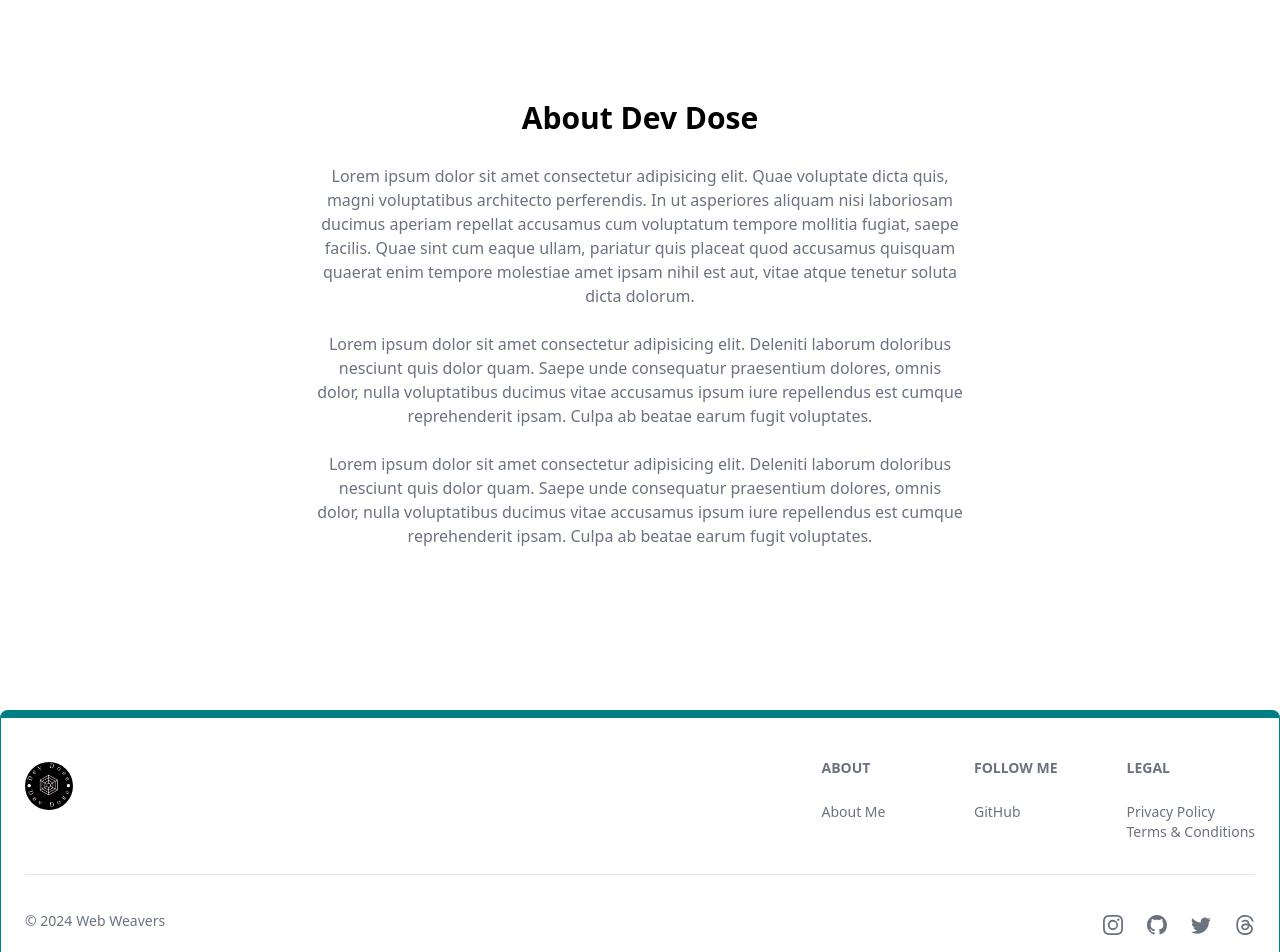
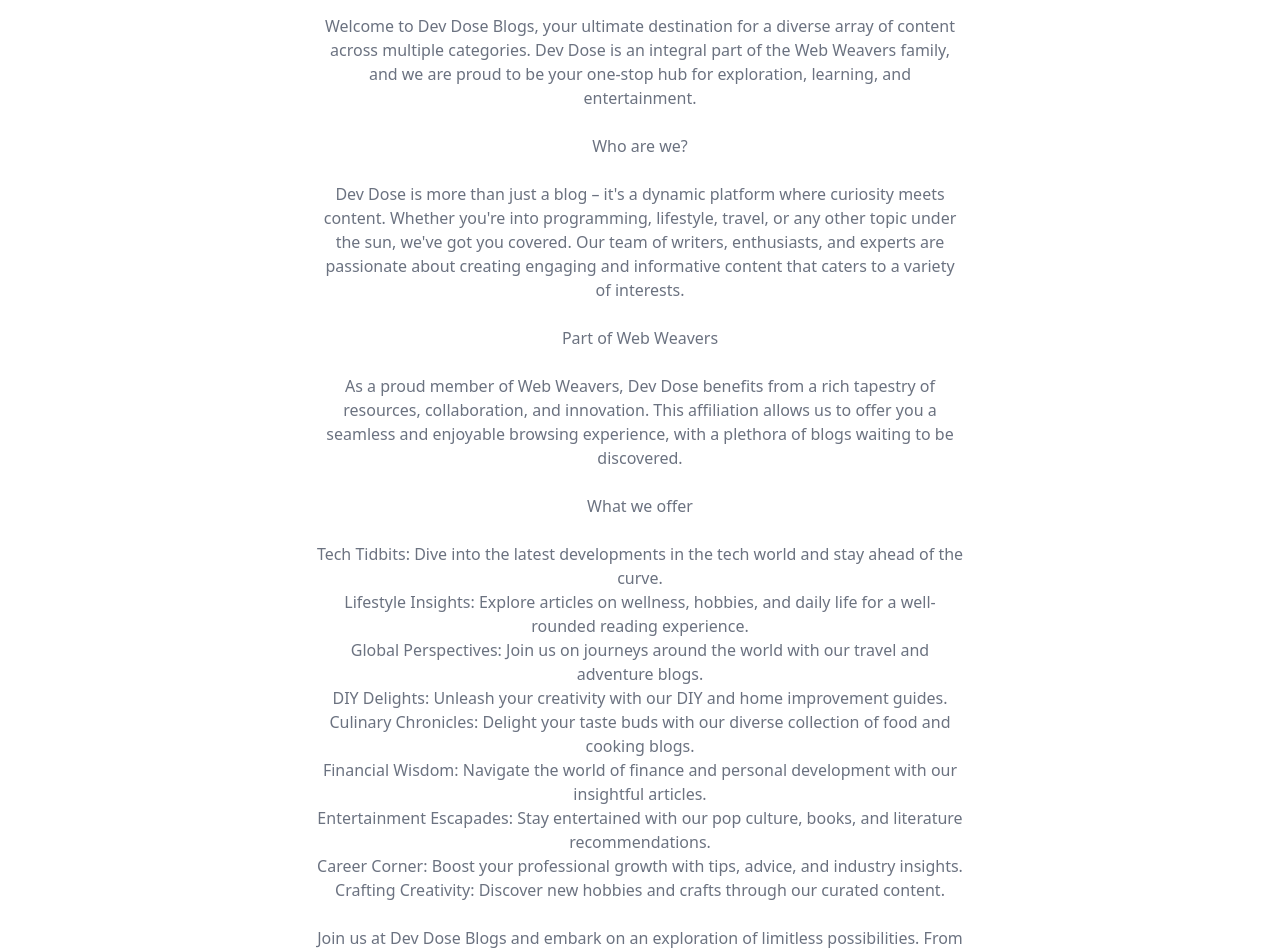
Before and after one commit to ScareCrow-23/blog.app, a React (Vite) app in the folder client/: page /about in a window 1280 px wide. Shown: the part 160-1112 px from the top of the page. Built offline with nearby package versions, Linux system fonts and the light colour scheme; no server answers.

Commit message:
Finishing touches

```diff
--- a/client/src/components/CallToAction.jsx
+++ b/client/src/components/CallToAction.jsx
@@ -1,6 +1,7 @@
 import { AiFillInstagram } from "react-icons/ai";
 import { FaTwitter, FaGithub } from "react-icons/fa";
 import { FaLinkedin } from "react-icons/fa6";
+import { Link } from "react-router-dom";
 
 export default function CallToAction() {
   return (
@@ -9,10 +10,23 @@ export default function CallToAction() {
         <h2 className="text-2xl">Wanna Know more about us?</h2>
         <p className="text-gray-500 my-5">Follow us on our socials</p>
         <div className=" flex gap-3 ">
-          <AiFillInstagram />
-          <FaTwitter />
-          <FaLinkedin />
-          <FaGithub />
+          <Link to={"https://www.instagram.com/_web_weavers_/"} target="_blank">
+            <AiFillInstagram />
+          </Link>
+          <Link to={"#"} target="_blank">
+            <FaTwitter />
+          </Link>
+          <Link
+            to={
+              "https://in.linkedin.com/in/saumil-dhumal-929248263?original_referer="
+            }
+            target="_blank"
+          >
+            <FaLinkedin />
+          </Link>
+          <Link to={"https://github.com/ScareCrow-23"} target="_blank">
+            <FaGithub />
+          </Link>
         </div>
       </div>
       <div className="p-7 flex-1">
--- a/client/src/components/Footer.jsx
+++ b/client/src/components/Footer.jsx
@@ -1,7 +1,12 @@
 import { Footer } from "flowbite-react";
 import { Link } from "react-router-dom";
 import logo from "../assets/logo.png";
-import { BsInstagram, BsGithub, BsTwitter, BsThreads } from "react-icons/bs";
+import {
+  BsInstagram,
+  BsGithub,
+  BsTwitter,
+  BsLinkedin,
+} from "react-icons/bs";
 export default function FooterCom() {
   return (
     <Footer container className="border border-t-8 border-[#008080]">
@@ -43,7 +48,9 @@ export default function FooterCom() {
             <div>
               <Footer.Title title="Legal" />
               <Footer.LinkGroup col>
-                <Footer.Link href="#">Privacy Policy</Footer.Link>
+                <Footer.Link href="">
+                  Privacy Policy
+                </Footer.Link>
               </Footer.LinkGroup>
               <Footer.LinkGroup col>
                 <Footer.Link href="#">Terms & Conditions</Footer.Link>
@@ -59,10 +66,19 @@ export default function FooterCom() {
             year={new Date().getFullYear()}
           />
           <div className=" flex gap-6 sm:mt-2 mt-4 sm:justify-center">
-            <Footer.Icon href="#" icon={BsInstagram} />
-            <Footer.Icon href="#" icon={BsGithub} />
+            <Footer.Icon
+              href="https://www.instagram.com/_web_weavers_/"
+              icon={BsInstagram}
+            />
+            <Footer.Icon
+              href="https://github.com/ScareCrow-23"
+              icon={BsGithub}
+            />
             <Footer.Icon href="#" icon={BsTwitter} />
-            <Footer.Icon href="#" icon={BsThreads} />
+            <Footer.Icon
+              href="https://in.linkedin.com/in/saumil-dhumal-929248263?original_referer="
+              icon={BsLinkedin}
+            />
           </div>
         </div>
       </div>
--- a/client/src/pages/About.jsx
+++ b/client/src/pages/About.jsx
@@ -10,27 +10,73 @@ export default function About() {
           </h1>
           <div className=" text-md text-gray-500 flex flex-col gap-6">
             <p>
-              Lorem ipsum dolor sit amet consectetur adipisicing elit. Quae
-              voluptate dicta quis, magni voluptatibus architecto perferendis.
-              In ut asperiores aliquam nisi laboriosam ducimus aperiam repellat
-              accusamus cum voluptatum tempore mollitia fugiat, saepe facilis.
-              Quae sint cum eaque ullam, pariatur quis placeat quod accusamus
-              quisquam quaerat enim tempore molestiae amet ipsam nihil est aut,
-              vitae atque tenetur soluta dicta dolorum.
+              Welcome to Dev Dose Blogs, your ultimate destination for a diverse
+              array of content across multiple categories. Dev Dose is an
+              integral part of the Web Weavers family, and we are proud to be
+              your one-stop hub for exploration, learning, and entertainment.
+            </p>
+            <h2>Who are we?</h2>
+            <p>
+              Dev Dose is more than just a blog – it's a dynamic platform where
+              curiosity meets content. Whether you're into programming,
+              lifestyle, travel, or any other topic under the sun, we've got you
+              covered. Our team of writers, enthusiasts, and experts are
+              passionate about creating engaging and informative content that
+              caters to a variety of interests.
+            </p>
+            <h2>Part of Web Weavers</h2>
+            <p>
+              As a proud member of Web Weavers, Dev Dose benefits from a rich
+              tapestry of resources, collaboration, and innovation. This
+              affiliation allows us to offer you a seamless and enjoyable
+              browsing experience, with a plethora of blogs waiting to be
+              discovered.
+            </p>
+            <h2>What we offer</h2>
+            <p>
+              <ul>
+                <li>
+                  Tech Tidbits: Dive into the latest developments in the tech
+                  world and stay ahead of the curve.
+                </li>
+                <li>
+                  Lifestyle Insights: Explore articles on wellness, hobbies, and
+                  daily life for a well-rounded reading experience.
+                </li>
+                <li>
+                  Global Perspectives: Join us on journeys around the world with
+                  our travel and adventure blogs.
+                </li>
+                <li>
+                  DIY Delights: Unleash your creativity with our DIY and home
+                  improvement guides.
+                </li>
+                <li>
+                  Culinary Chronicles: Delight your taste buds with our diverse
+                  collection of food and cooking blogs.
+                </li>
+                <li>
+                  Financial Wisdom: Navigate the world of finance and personal
+                  development with our insightful articles.
+                </li>
+                <li>
+                  Entertainment Escapades: Stay entertained with our pop
+                  culture, books, and literature recommendations.
+                </li>
+                <li>
+                  Career Corner: Boost your professional growth with tips,
+                  advice, and industry insights.
+                </li>
+                <li>
+                  Crafting Creativity: Discover new hobbies and crafts through
+                  our curated content.
+                </li>
+              </ul>
             </p>
             <p>
-              Lorem ipsum dolor sit amet consectetur adipisicing elit. Deleniti
-              laborum doloribus nesciunt quis dolor quam. Saepe unde consequatur
-              praesentium dolores, omnis dolor, nulla voluptatibus ducimus vitae
-              accusamus ipsum iure repellendus est cumque reprehenderit ipsam.
-              Culpa ab beatae earum fugit voluptates.
-            </p>
-            <p>
-              Lorem ipsum dolor sit amet consectetur adipisicing elit. Deleniti
-              laborum doloribus nesciunt quis dolor quam. Saepe unde consequatur
-              praesentium dolores, omnis dolor, nulla voluptatibus ducimus vitae
-              accusamus ipsum iure repellendus est cumque reprehenderit ipsam.
-              Culpa ab beatae earum fugit voluptates.
+              Join us at Dev Dose Blogs and embark on an exploration of
+              limitless possibilities. From coding to lifestyle and everything
+              in between, there's always something exciting to discover.
             </p>
           </div>
         </div>
--- a/client/src/pages/Contact.jsx
+++ b/client/src/pages/Contact.jsx
@@ -1,5 +1,10 @@
 import React from "react";
+import CallToAction from "../components/CallToAction";
 
 export default function Contact() {
-  return <div>Work in progress...</div>;
+  return (
+    <div className="min-h-screen flex items-center justify-center">
+      <CallToAction />
+    </div>
+  );
 }
--- a/client/src/pages/CreatePost.jsx
+++ b/client/src/pages/CreatePost.jsx
@@ -102,9 +102,16 @@ export default function CreatePost() {
             }
           >
             <option value="uncategorized">Select a category</option>
-            <option value="javascript">JavaScript</option>
-            <option value="reactjs">React.js</option>
-            <option value="nextjs">Next.js</option>
+            <option value="Technology">Technology & Gadgets</option>
+            <option value="Lifestyle">Lifestyle & Wellness</option>
+            <option value="Travel">Travel & Adventure</option>
+            <option value="Home">DIY & Home Improvement</option>
+            <option value="Cooking">Food & Cooking</option>
+            <option value="Finance">Finance & Personal Development</option>
+            <option value="Entertainment">Entertainment & Pop Culture</option>
+            <option value="Career">Career & Professional Growth</option>
+            <option value="Books">Books & Literature</option>
+            <option value="Hobbies">Hobbies & Crafts</option>
           </Select>
         </div>
         <div className="flex gap-4 items-center justify-between border-4 border-teal-500 border-dotted p-3">
--- a/client/src/pages/Home.jsx
+++ b/client/src/pages/Home.jsx
@@ -1,6 +1,6 @@
 import { Link } from "react-router-dom";
-import CallToAction from "../components/CallToAction.jsx";
-import PostCard from "../components/PostCard.jsx";
+import CallToAction from "../components/CallToAction";
+import PostCard from "../components/PostCard";
 import { useEffect, useState } from "react";
 export default function Home() {
   const [posts, setPosts] = useState([]);
@@ -31,11 +31,11 @@ export default function Home() {
       <div className=" p-3 bg-amber-100">
         <CallToAction />
       </div>
-      <div className="max-w-6xl mx-auto p-3 flex flex-col gap-8 py-7">
+      <div className="max-w-full mx-auto p-24 flex flex-col gap-8 py-7">
         {posts && posts.length > 0 && (
-          <div className=" flex flex-col gap-6">
+          <div className=" flex flex-col gap-6 ">
             <h2 className="text-2xl font-semibold text-center">Recent Posts</h2>
-            <div className=" flex flex-warp gap-4">
+            <div className=" flex flex-wrap gap-4">
               {posts.map((post) => (
                 <PostCard key={post._id} post={post} />
               ))}
--- a/client/src/pages/UpdatePost.jsx
+++ b/client/src/pages/UpdatePost.jsx
@@ -130,9 +130,16 @@ export default function UpdatePost() {
             value={formData.category}
           >
             <option value="uncategorized">Select a category</option>
-            <option value="javascript">JavaScript</option>
-            <option value="reactjs">React.js</option>
-            <option value="nextjs">Next.js</option>
+            <option value="Technology">Technology & Gadgets</option>
+            <option value="Lifestyle">Lifestyle & Wellness</option>
+            <option value="Travel">Travel & Adventure</option>
+            <option value="Home">DIY & Home Improvement</option>
+            <option value="Cooking">Food & Cooking</option>
+            <option value="Finance">Finance & Personal Development</option>
+            <option value="Entertainment">Entertainment & Pop Culture</option>
+            <option value="Career">Career & Professional Growth</option>
+            <option value="Books">Books & Literature</option>
+            <option value="Hobbies">Hobbies & Crafts</option>
           </Select>
         </div>
         <div className="flex gap-4 items-center justify-between border-4 border-teal-500 border-dotted p-3">
```
Also changed, not shown: client/src/pages/PrivacyPolicy.jsx (added, +86 -0 lines).
